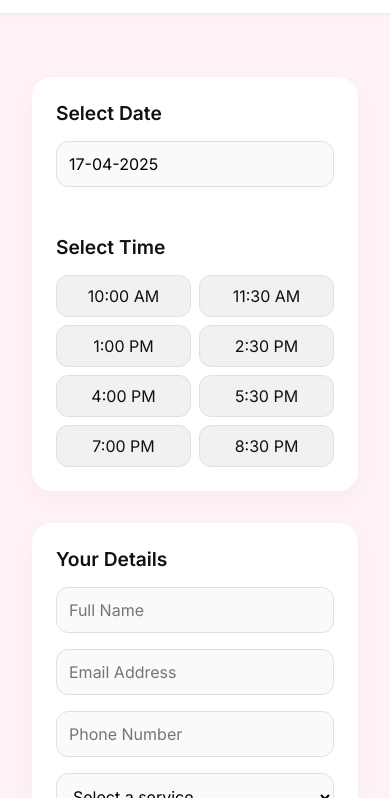
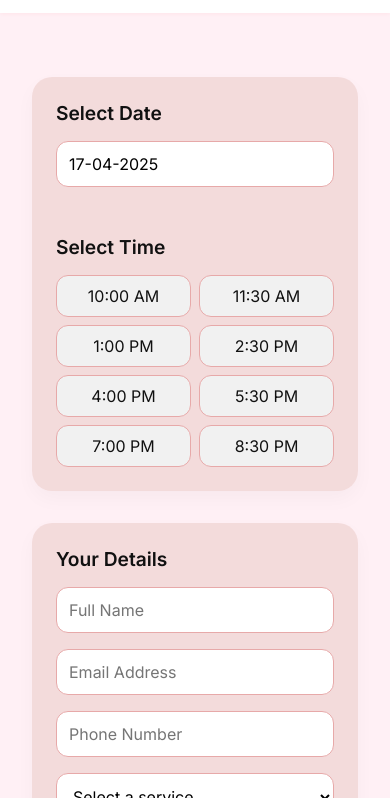
Before and after one commit to yoghenderg/elegance-booking, a plain HTML site: page index.html in a window 390 px wide. Shown: the part 46-844 px from the top of the page. Drawn offline with nearby package versions, Linux system fonts and the light colour scheme; no server answers.

```diff
--- a/index.html
+++ b/index.html
@@ -46,8 +46,8 @@
       --text-color: #111;
       --bg-light: #fef2f4;
       --bg-white: #ffffff;
-      --border-color: #e0e0e0;
-      --input-bg: #fafafa;
+      --border-color: #e7a9a9;
+      --input-bg: #ffffff;
       --hover-bg: #f1f1f1;
     }
     html, body {
@@ -61,11 +61,12 @@
       padding: 0;
     }
     body {
-      background-color: var(--bg-light);
+      background-size: 97%;
       color: var(--text-color);
       display: flex;
       flex-direction: column;
       min-height: 100vh;
+      background-color: #fff0f5; /* example: light pink */
     }
     header, footer {
       background: var(--bg-white);
@@ -73,7 +74,7 @@
       display: flex;
       justify-content: space-between;
       align-items: center;
-      box-shadow: 0 1px 4px rgba(0,0,0,0.05);
+      box-shadow: 0 1px 4px rgba(255, 0, 0, 0.05);
     }
     header h1 {
       color: var(--primary-color);
@@ -103,7 +104,7 @@
       padding: 2rem;
     }
     .card {
-      background: var(--bg-white);
+      background: rgba(242, 217, 217, 0.9); /* add semi-transparent white */
       border-radius: 20px;
       box-shadow: 0 8px 20px rgba(0, 0, 0, 0.03);
       padding: 2rem;
```
Also changed, not shown: admin.html (+3 -3 lines), 2 other files.
